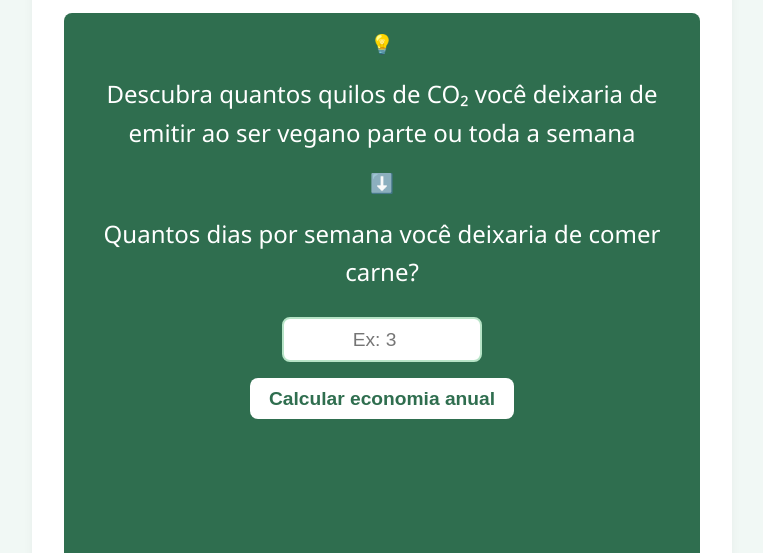
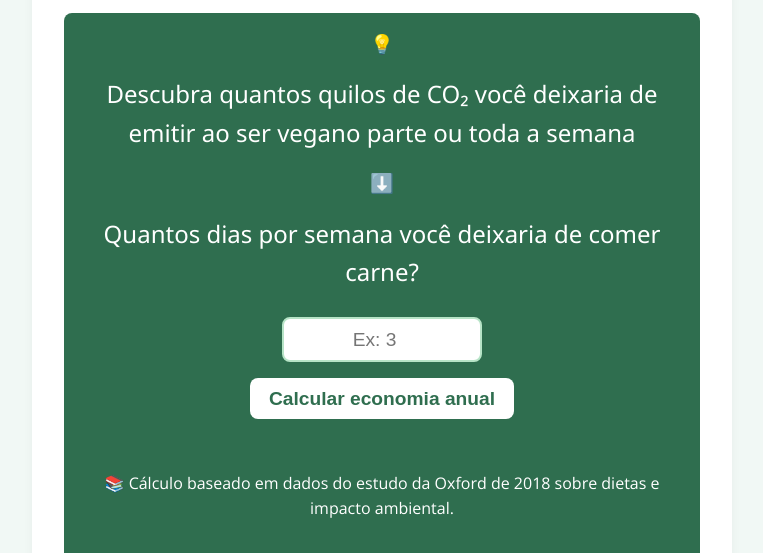
Before and after one commit to tsantosale/calculadora-salve-natureza, a plain HTML site: page index.html in a window 1280 px wide. Shown: the part 247-800 px from the top of the page, without its empty margins (258-1021 px from the left). Drawn offline with nearby package versions, Linux system fonts and the light colour scheme.

Commit message:
Atualizando

```diff
--- a/index.html
+++ b/index.html
@@ -25,6 +25,7 @@
       <button id="calcular">Calcular economia anual</button>
 
       <div id="resultadoSimulador"></div>
+      <p id="fonte">📚 Cálculo baseado em dados do estudo da Oxford de 2018 sobre dietas e impacto ambiental.</p>
     </div>
 
     <section class="CO2">
@@ -59,7 +60,6 @@
 
     <section id="convite">
       <h2>🍲 Conheça novas receitas veganas</h2>
-      <p>Que tal experimentar novos sabores e ainda ajudar o planeta?</p>
       <a class="receitas" href="https://tsantosale.github.io/receitas-preferidas/" target="_blank" class="botao">➡️ Ver receitas</a>
     </section>
 
--- a/style.css
+++ b/style.css
@@ -106,11 +106,18 @@ section {
     background-color: #b7e4c7;
 }
 
-#resultadoSimulador {
+#resultadoSimulador{
     margin-top: 1rem;
     padding: 0.6rem 1.2rem;
     color: #ffffff;
     text-align: center;
+}
+
+#fonte {
+    font-size: 1rem;
+    text-align: center;
+    color: #ffffff;
+    margin-top: 1rem;
 }
 
 /*Cenário*/
```
